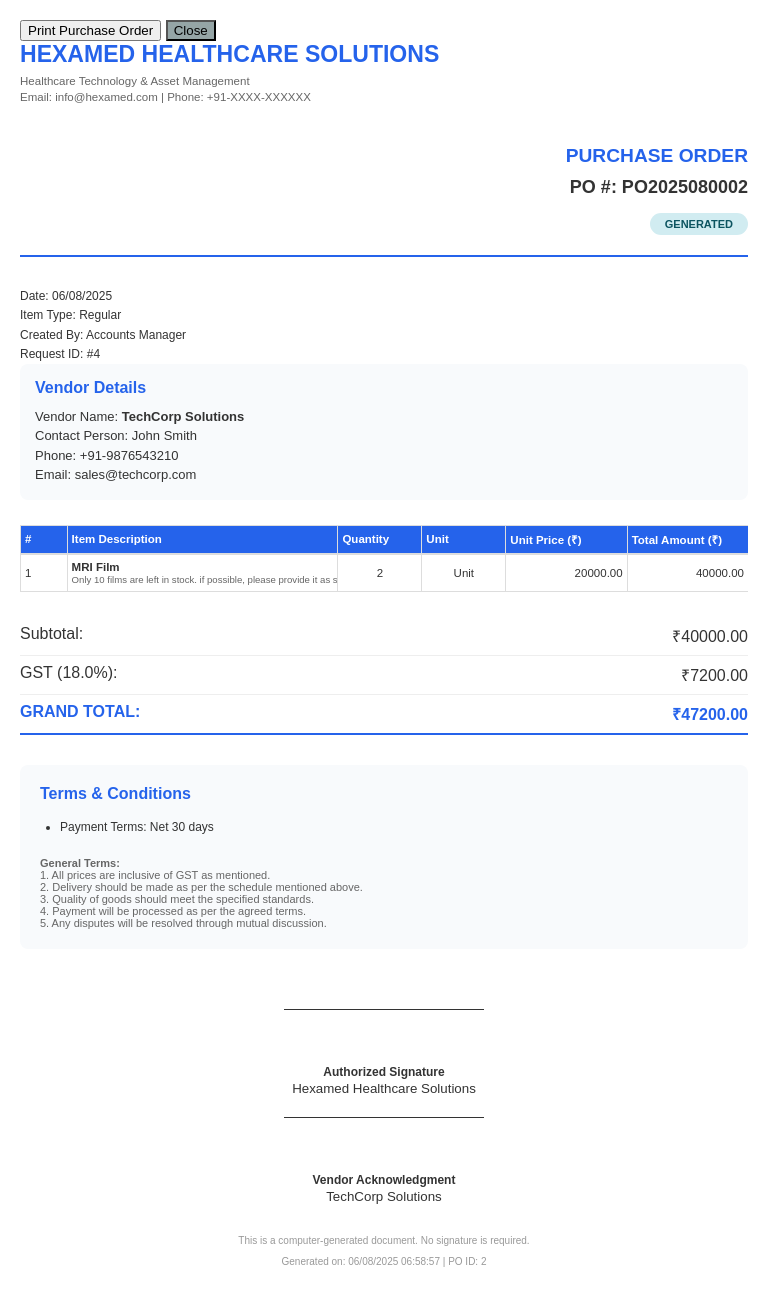
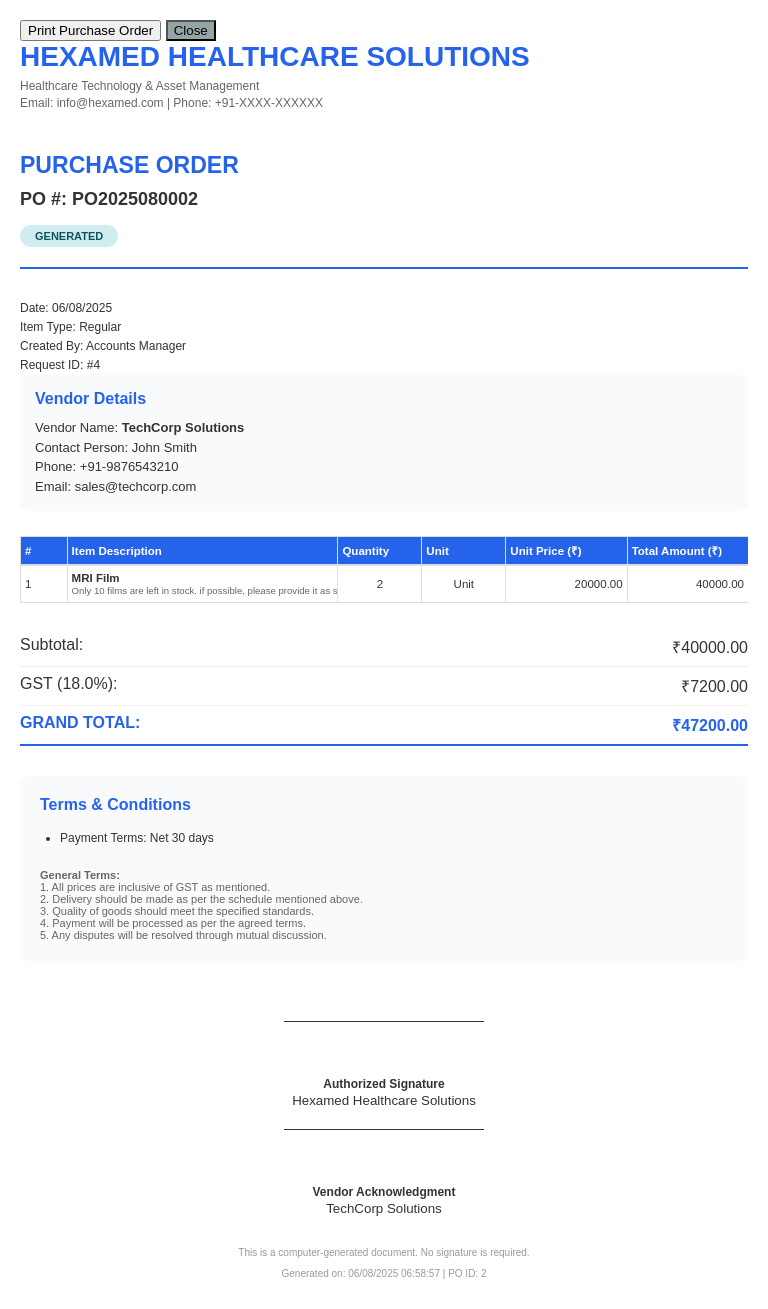
Before and after one commit to amaan1133/heeeeeeeeeeeeeeeeeeeeeeeexxxxxxxxxxaaaaaa, a Flask app: page /purchase-order/2/print in a window 768 px wide. Before the commit the page ends 1267 px from the top, so only its background shows below. Run offline with Flask 3, Linux system fonts and the light colour scheme; a user stored in the database is signed in; some libraries are stand-ins or nearby versions.

Commit message:
Restored to 'f319b2415e618b937c3dffbe24629820c17dda21'
Replit-Restored-To: f319b2415e618b937c3dffbe24629820c17dda21

```diff
--- a/templates/print_purchase_order.html
+++ b/templates/print_purchase_order.html
@@ -12,108 +12,63 @@
 
         body {
             font-family: Arial, sans-serif;
+            margin: 20px;
             color: #333;
             max-width: 1200px;
             margin: 0 auto;
-            padding: 10px;
-            overflow-x: hidden;
-        }
-
-        @media (min-width: 768px) {
-            body {
-                padding: 20px;
-            }
-        }
-
-        @media (min-width: 1200px) {
-            body {
-                max-width: 1000px;
-            }
+            padding: 20px;
         }
 
         .header {
-            display: flex;
-            flex-wrap: wrap;
-            justify-content: space-between;
-            align-items: flex-start;
+            display: grid;
+            grid-template-columns: 1fr auto;
             gap: 20px;
             margin-bottom: 30px;
             padding-bottom: 20px;
             border-bottom: 2px solid #2563eb;
-        }
-
-        @media (max-width: 992px) {
-            .header {
-                flex-direction: column;
-                align-items: flex-start;
-            }
-
-            .po-info {
-                align-self: flex-end;
-                text-align: right;
-            }
+            align-items: start;
         }
 
         @media (max-width: 768px) {
             .header {
-                flex-direction: column;
-                align-items: stretch;
+                grid-template-columns: 1fr;
+                text-align: left;
             }
 
             .po-info {
-                align-self: stretch;
-                text-align: left;
+                text-align: left !important;
                 margin-top: 20px;
             }
         }
 
         .company-info {
-            flex: 1;
-            min-width: 0;
-            max-width: 60%;
-        }
-
-        @media (max-width: 992px) {
-            .company-info {
-                max-width: 100%;
-            }
+            min-width: 0; /* Allow shrinking */
         }
 
         .company-name {
+            font-size: clamp(20px, 4vw, 28px);
+            font-weight: bold;
+            color: #2563eb;
+            margin-bottom: 5px;
+        }
+
+        .company-details {
+            font-size: clamp(10px, 2vw, 12px);
+            color: #666;
+            line-height: 1.4;
+        }
+
+        .po-info {
+            text-align: right;
+            min-width: 200px;
+            max-width: 250px;
+        }
+
+        .po-title {
             font-size: clamp(18px, 3vw, 24px);
             font-weight: bold;
             color: #2563eb;
-            margin-bottom: 5px;
-            word-wrap: break-word;
-        }
-
-        .company-details {
-            font-size: clamp(10px, 1.5vw, 12px);
-            color: #666;
-            line-height: 1.4;
-            word-wrap: break-word;
-        }
-
-        .po-info {
-            flex-shrink: 0;
-            text-align: right;
-            min-width: 200px;
-            max-width: 35%;
-        }
-
-        @media (max-width: 992px) {
-            .po-info {
-                max-width: 100%;
-                min-width: auto;
-            }
-        }
-
-        .po-title {
-            font-size: clamp(16px, 2.5vw, 22px);
-            font-weight: bold;
-            color: #2563eb;
             margin-bottom: 10px;
-            word-wrap: break-word;m: 10px;
         }
 
         .po-number {
```
